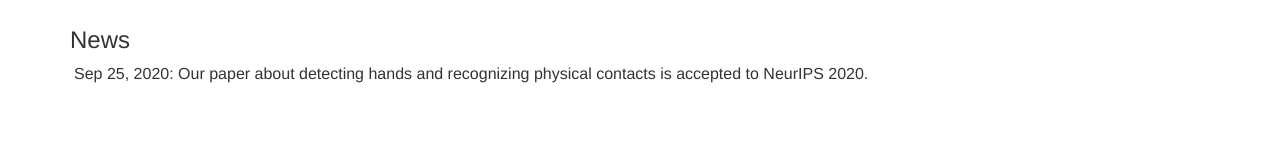
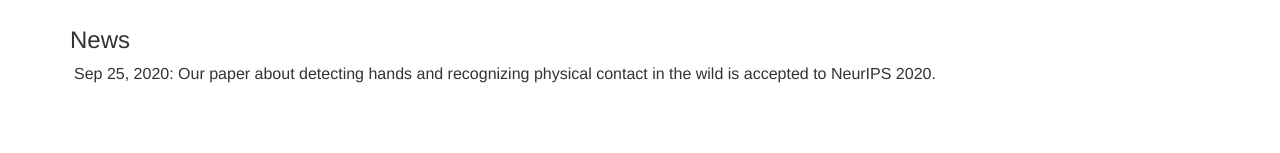
Before and after one commit to trungnguyen0397/trungnguyen0397.github.io, a plain HTML site: page index.html in a window 1280 px wide. Shown: the part 314-467 px from the top of the page. Drawn offline with Linux system fonts and the light colour scheme.

Commit message:
initial commit

```diff
--- a/index.html
+++ b/index.html
@@ -180,7 +180,7 @@
             <div class="row">
                 <div class="col-lg-12">
                     <h3>News</h3>
-                    <p>Sep 25, 2020: Our paper about detecting hands and recognizing physical contacts is accepted to NeurIPS 2020.</p>
+                    <p>Sep 25, 2020: Our paper about detecting hands and recognizing physical contact in the wild is accepted to NeurIPS 2020.</p>
                     <!-- <p>Sep 09, 2020: A paper on denoising correlated pixels to appear in SIGGRAPH Asia 2020!</p>
                     <p>Nov 11, 2019: A paper about 2D-3D matching is accepted to AAAI 2020.</p>
                     <p>Aug 16, 2019: Two ICCV 2019 (Oral) and a 3DV 2019 paper about point cloud deep learning to appear soon!
```
